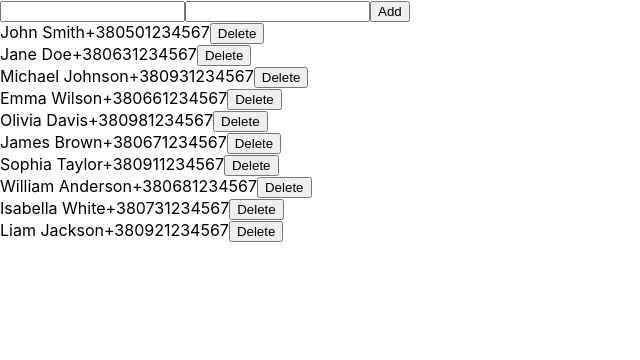
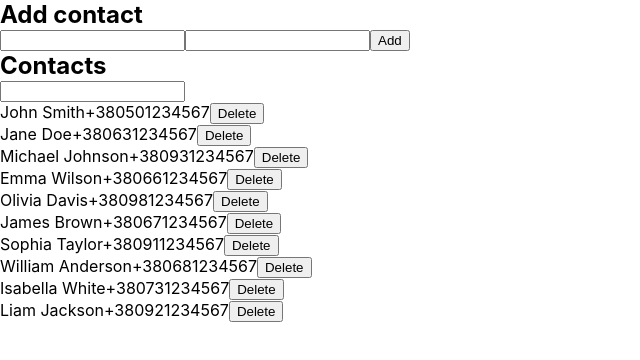
Before and after one commit to Ivan011001/goit-react-hw-06-phonebook, a React (Create React App) app: page / in a window 1280 px wide. Shown: the top 360 px of the page, without its empty margins (0-640 px from the left). Built offline with nearby package versions, Linux system fonts and the light colour scheme.

Commit message:
working-commit

```diff
--- a/src/components/App.jsx
+++ b/src/components/App.jsx
@@ -5,10 +5,10 @@ import ContactForm from './ContactForm';
 export default function App() {
   return (
     <div>
-      <Section>
+      <Section title="Add contact">
         <ContactForm />
       </Section>
-      <Section>
+      <Section title="Contacts">
         <ContactList />
       </Section>
     </div>
--- /dev/null
+++ b/src/components/ContactFilter/index.jsx
@@ -0,0 +1,16 @@
+import { useDispatch, useSelector } from 'react-redux';
+import { setFilter } from 'redux/filterSlice';
+import { getFilterValue } from 'redux/actions';
+
+export default function ContactFilter() {
+  const dispatch = useDispatch();
+  const filter = useSelector(getFilterValue);
+
+  const onFilterChange = e => {
+    dispatch(setFilter(e.target.value));
+  };
+
+  return (
+    <input type="text" name="filter" value={filter} onChange={onFilterChange} />
+  );
+}
--- a/src/components/ContactList/index.jsx
+++ b/src/components/ContactList/index.jsx
@@ -1,17 +1,26 @@
+import ContactFilter from 'components/ContactFilter';
 import ContactListItem from './ContactListItem';
 import { useSelector } from 'react-redux';
-import { getContacts } from 'redux/actions';
+import { getContacts, getFilterValue } from 'redux/actions';
 
 export default function ContactList() {
   const contacts = useSelector(getContacts);
+  const filter = useSelector(getFilterValue);
+
+  const visibleContacts = contacts.filter(contact =>
+    contact.name.toLowerCase().includes(filter)
+  );
 
   return (
+    <>
+      <ContactFilter />
       <ul>
-      {contacts.map(contact => (
+        {visibleContacts.map(contact => (
           <li key={contact.id}>
             <ContactListItem contact={contact} />
           </li>
         ))}
       </ul>
+    </>
   );
 }
--- a/src/redux/actions.js
+++ b/src/redux/actions.js
@@ -1,3 +1,3 @@
-export const getFilterValue = state => state.filter;
+export const getFilterValue = state => state.filter.toLowerCase();
 
 export const getContacts = state => state.contacts;
--- a/src/redux/filterSlice.js
+++ b/src/redux/filterSlice.js
@@ -5,7 +5,7 @@ const filterSlice = createSlice({
   initialState: '',
   reducers: {
     setFilter(state, action) {
-      state = action.payload;
+      return action.payload;
     },
   },
 });
```
Lines whose indentation alone changed are shown as unchanged.
